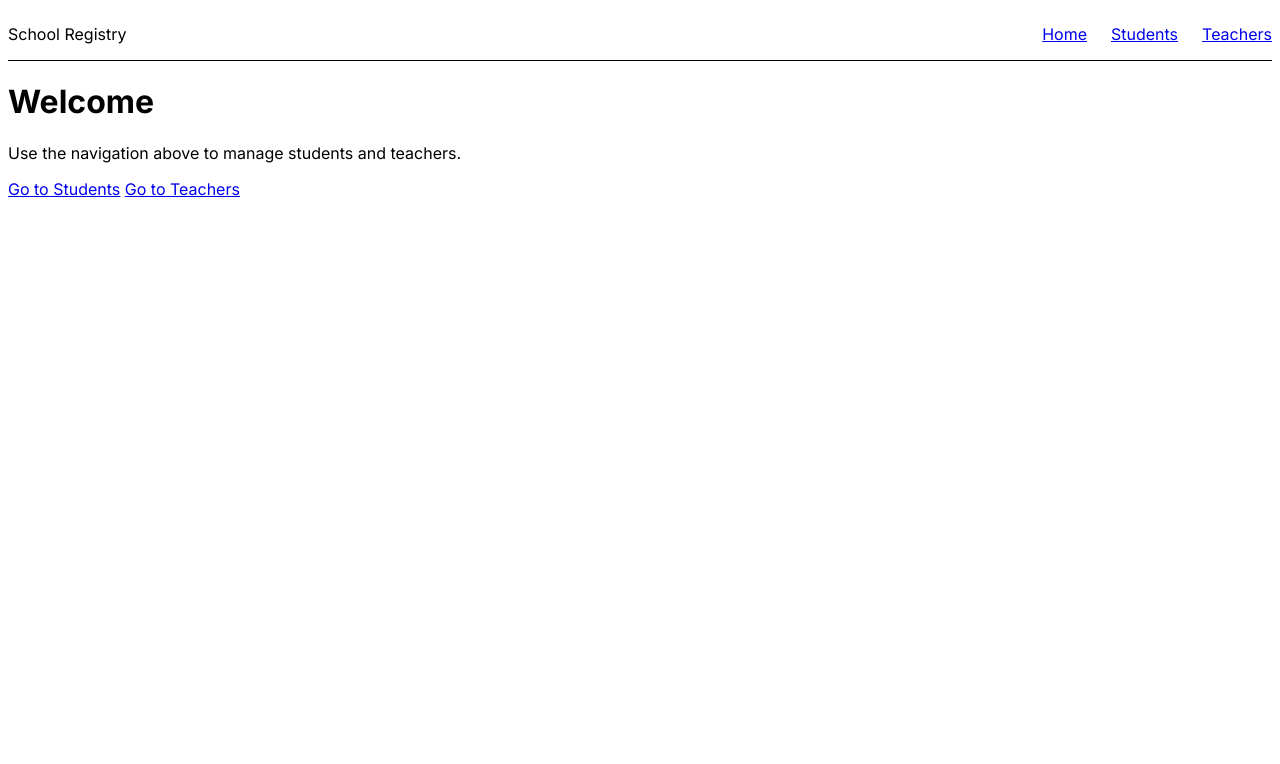
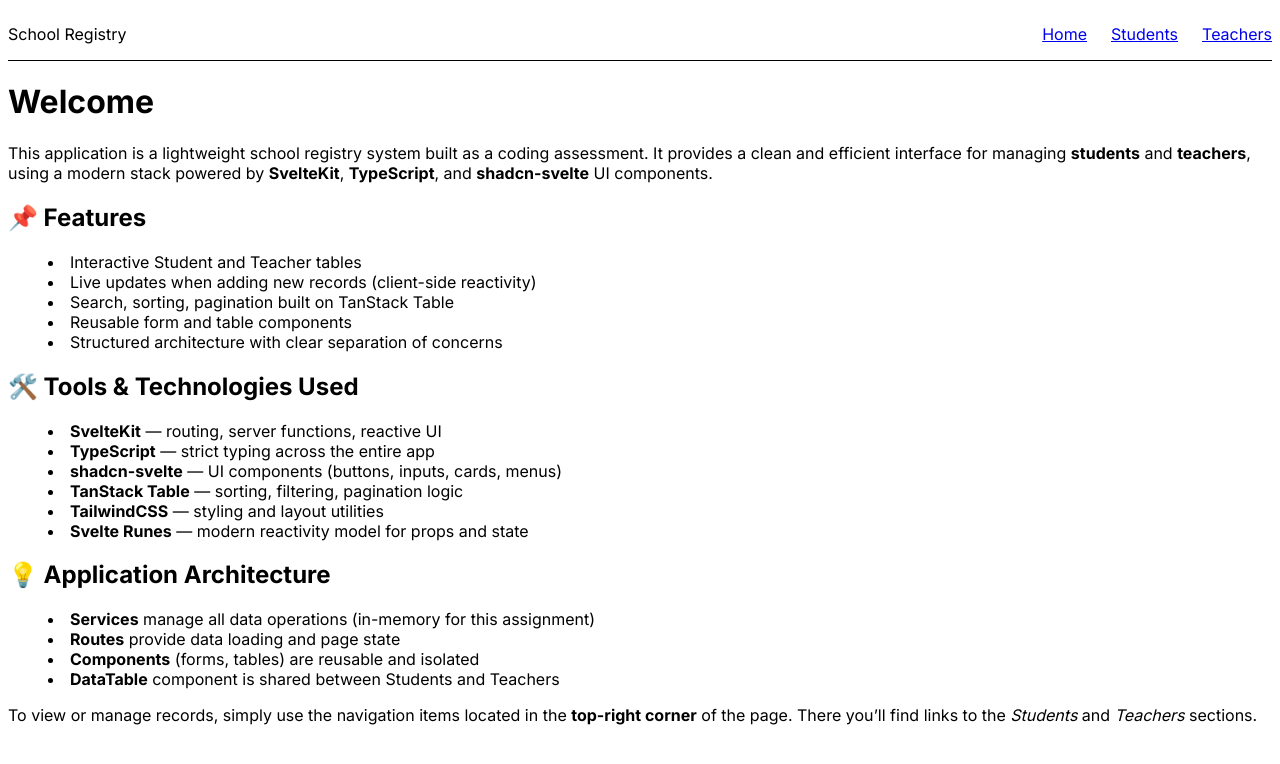
Before and after one commit to SaeedPro2020/tinental-assessment, a SvelteKit app: page / in a window 1280 px wide. Shown: the top 764 px of the page. Built offline with nearby package versions, Linux system fonts and the light colour scheme.

Commit message:
Add description for home page

```diff
--- a/src/routes/+page.svelte
+++ b/src/routes/+page.svelte
@@ -1,17 +1,44 @@
 <h1 class="text-3xl font-bold text-gray-800 mb-4">Welcome</h1>
 
-<p class="text-gray-700 text-lg">
-  Use the navigation above to manage students and teachers.
+<p class="text-gray-700 text-lg leading-relaxed">
+  This application is a lightweight school registry system built as a coding assessment.
+  It provides a clean and efficient interface for managing <strong>students</strong> and
+  <strong>teachers</strong>, using a modern stack powered by <strong>SvelteKit</strong>,
+  <strong>TypeScript</strong>, and <strong>shadcn-svelte</strong> UI components.
 </p>
 
-<div class="mt-8 space-x-4">
-  <a href="/students"
-     class="inline-block bg-blue-600 text-white px-4 py-2 rounded-lg hover:bg-blue-700">
-    Go to Students
-  </a>
+<h2 class="text-2xl font-semibold text-gray-800 mt-6 mb-2">📌 Features</h2>
 
-  <a href="/teachers"
-     class="inline-block bg-green-600 text-white px-4 py-2 rounded-lg hover:bg-green-700">
-    Go to Teachers
-  </a>
-</div>
+<ul class="list-disc list-inside text-gray-700 space-y-2">
+  <li>Interactive Student and Teacher tables</li>
+  <li>Live updates when adding new records (client-side reactivity)</li>
+  <li>Search, sorting, pagination built on TanStack Table</li>
+  <li>Reusable form and table components</li>
+  <li>Structured architecture with clear separation of concerns</li>
+</ul>
+
+<h2 class="text-2xl font-semibold text-gray-800 mt-6 mb-2">🛠️ Tools & Technologies Used</h2>
+
+<ul class="list-disc list-inside text-gray-700 space-y-2">
+  <li><strong>SvelteKit</strong> — routing, server functions, reactive UI</li>
+  <li><strong>TypeScript</strong> — strict typing across the entire app</li>
+  <li><strong>shadcn-svelte</strong> — UI components (buttons, inputs, cards, menus)</li>
+  <li><strong>TanStack Table</strong> — sorting, filtering, pagination logic</li>
+  <li><strong>TailwindCSS</strong> — styling and layout utilities</li>
+  <li><strong>Svelte Runes</strong> — modern reactivity model for props and state</li>
+</ul>
+
+<h2 class="text-2xl font-semibold text-gray-800 mt-6 mb-2">💡 Application Architecture</h2>
+
+<ul class="list-disc list-inside text-gray-700 space-y-2">
+  <li><strong>Services</strong> manage all data operations (in-memory for this assignment)</li>
+  <li><strong>Routes</strong> provide data loading and page state</li>
+  <li><strong>Components</strong> (forms, tables) are reusable and isolated</li>
+  <li><strong>DataTable</strong> component is shared between Students and Teachers</li>
+</ul>
+
+<p class="text-gray-700 text-lg mt-6 leading-relaxed">
+  To view or manage records, simply use the navigation items located in the
+  <strong>top-right corner</strong> of the page. There you’ll find links to the
+  <em>Students</em> and <em>Teachers</em> sections.
+</p>
```
